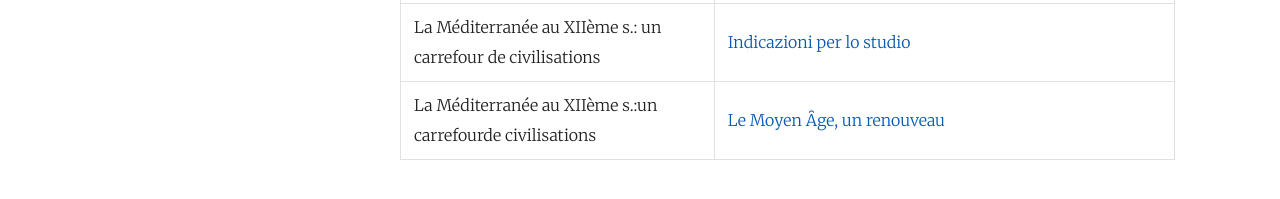
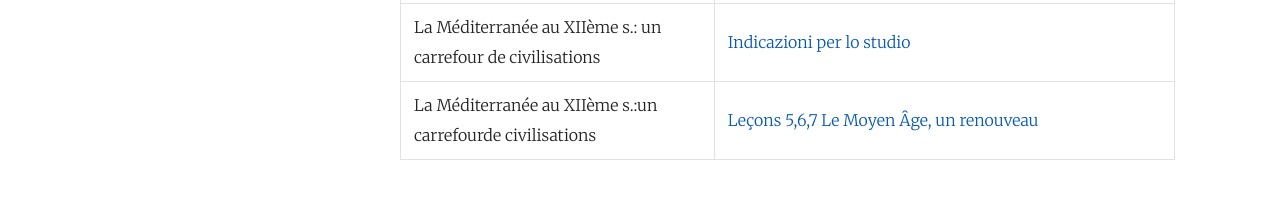
Before and after one commit to efemeridi/efemeridi.github.io, a Jekyll site: the page built from 1a_bil_storia.md, in a window 1280 px wide and 1331 px high. Shown: the part 1126-1325 px from the top of the window. Built offline with Jekyll 4.4.1, drawn with Linux system fonts in a browser that asks for light colours; our own code applies the rules of GitHub Pages for plain Markdown files.

Commit message:
Update 1a_bil_storia.md

```diff
--- a/1a_bil_storia.md
+++ b/1a_bil_storia.md
@@ -21,4 +21,4 @@ layout: page
 |La Méditerranée au XIIème s.: un carrefour de civilisations|[Leçon 4. La société féodale occidentale](/materiali/I_A_bil/storia/01_MEDITERRANEE_XII/chap_1_leçon_4_societe_feodale_exercice_à_faire.pdf/)
 |La Méditerranée au XIIème s.: un carrefour de civilisations|[La société féodale: exercices à faire](/materiali/I_A_bil/storia/01_MEDITERRANEE_XII/societe_feodale_exercices.pdf/)
 |La Méditerranée au XIIème s.: un carrefour de civilisations|[Indicazioni per lo studio](/materiali/I_A_bil/storia/PROGRAMMI/01_THEME_1_MEDITERRANEE_AU_XII_chap_1_leçons_1-2-3-4.pdf/)
-|La Méditerranée au XIIème s.:un carrefourde civilisations|[Le Moyen Ȃge, un renouveau](/materiali/I_A_bil/storia/01_MEDITERRANEE_XII/chap_2_leçon_5_6_7_essor_soc_mediev_échanges_civilisation_urbaine.pdf/)
+|La Méditerranée au XIIème s.:un carrefourde civilisations|[Leçons 5,6,7 Le Moyen Ȃge, un renouveau](/materiali/I_A_bil/storia/01_MEDITERRANEE_XII/chap_2_leçon_5_6_7_essor_soc_mediev_échanges_civilisation_urbaine.pdf/)
```
